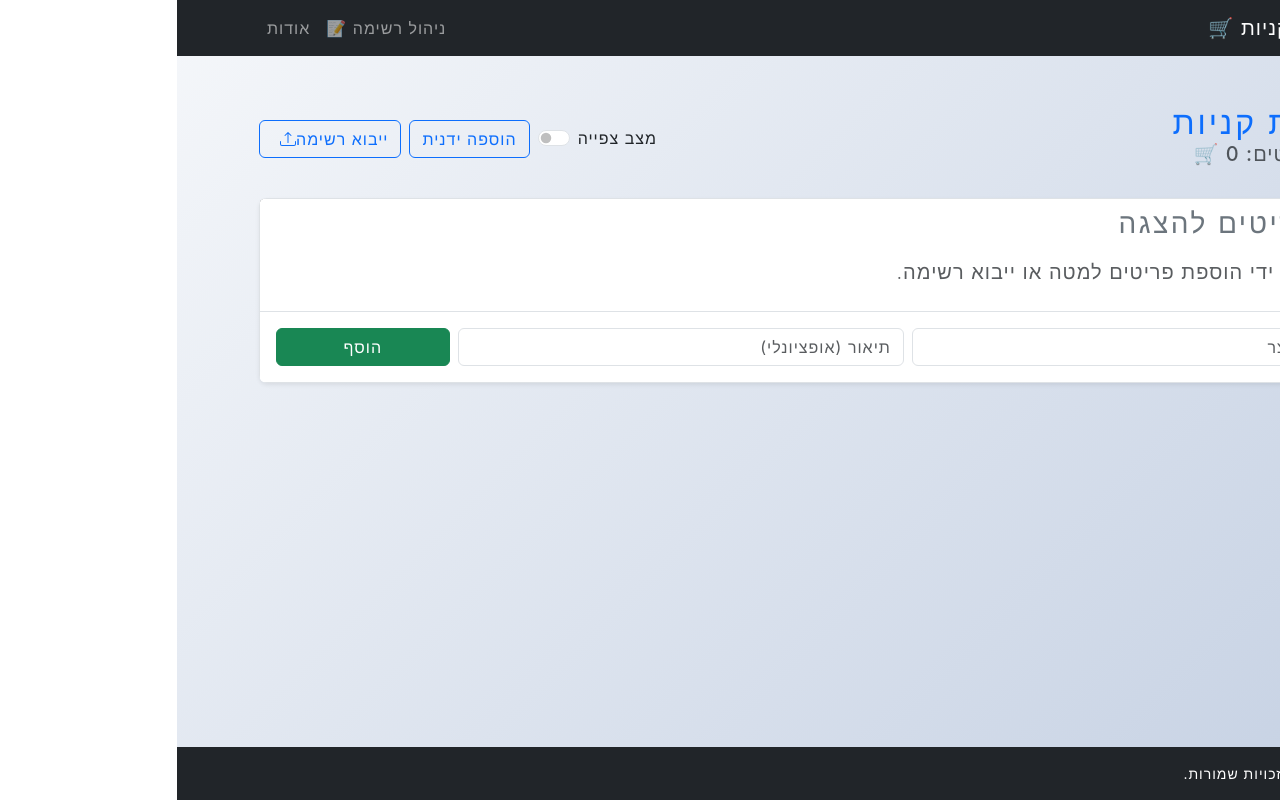
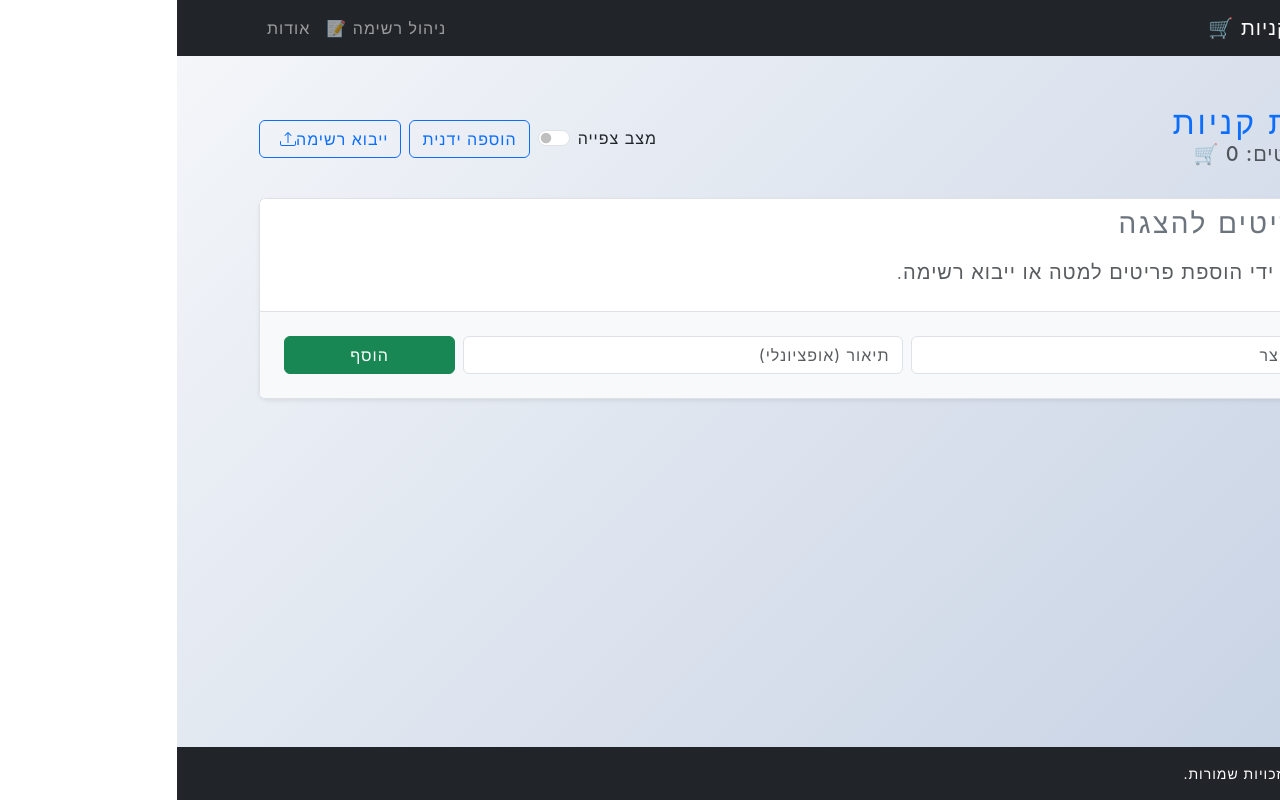
Before and after one commit to romanbr87/ShoppingList, a Next.js app: page /shoppinglistapp in a window 1280 px wide. Built offline with nearby package versions, Linux system fonts and the light colour scheme.

Commit message:
unnecessary comments

```diff
--- a/src/components/AddItemForm.jsx
+++ b/src/components/AddItemForm.jsx
@@ -3,10 +3,8 @@ import React from 'react';
 import { Form, Button, Row, Col } from 'react-bootstrap';
 
 const AddItemForm = ({ newItem, setNewItem, handleAdd, isInTable = false }) => {
-    // This is the core form content layout (Row of inputs and button)
     const formContent = (
         <Row className="g-2">
-            {/* Input for the Item Name */}
             <Col xs={12} md={5}>
                 <Form.Control
                     type="text"
@@ -18,7 +16,6 @@ const AddItemForm = ({ newItem, setNewItem, handleAdd, isInTable = false }) => {
                 />
             </Col>
 
-            {/* Input for the Item Description */}
             <Col xs={12} md={5}>
                 <Form.Control
                     type="text"
@@ -29,7 +26,6 @@ const AddItemForm = ({ newItem, setNewItem, handleAdd, isInTable = false }) => {
                 />
             </Col>
 
-            {/* Submit Button */}
             <Col xs={12} md={2}>
                 <Button variant="success" type="submit" className="w-100">
                     הוסף {/* Add */}
@@ -38,12 +34,10 @@ const AddItemForm = ({ newItem, setNewItem, handleAdd, isInTable = false }) => {
         </Row>
     );
 
-    // If in table, return wrapped in a <tr> with a single <td> spanning all columns
     if (isInTable) {
         return (
             <tr>
-                {/* colSpan="100" ensures it spans the entire table width */}
-                <td colSpan="100" className="p-3">
+                <td colSpan={100} className="p-4 bg-light shadow-sm my-3">
                     <Form onSubmit={handleAdd}>
                         {formContent}
                     </Form>
@@ -52,8 +46,6 @@ const AddItemForm = ({ newItem, setNewItem, handleAdd, isInTable = false }) => {
         );
     }
 
-    // If standalone (list is empty), return just the Form element without extra styling
-    // The parent component (shoppinglistapp.js) will provide the necessary styling/wrapper
     return (
         <Form onSubmit={handleAdd}>
             {formContent}
```
